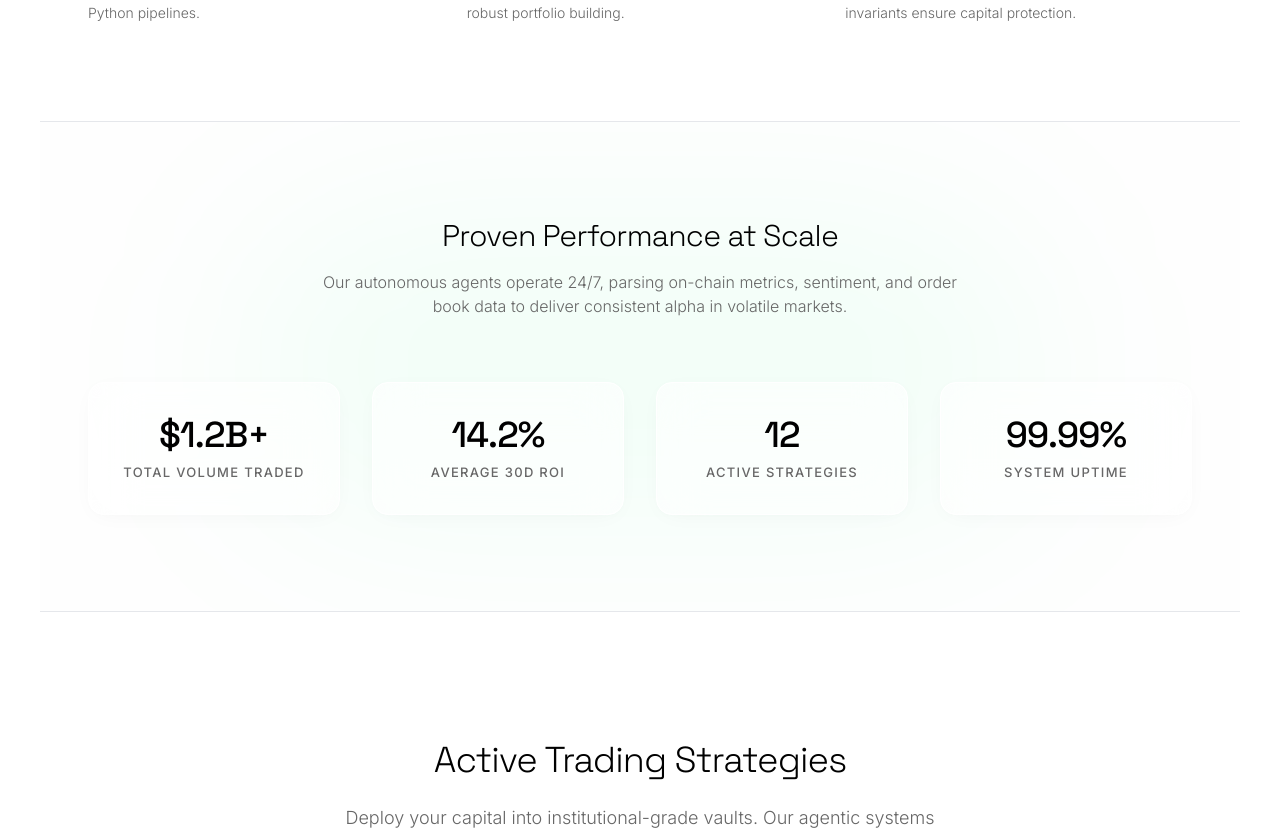
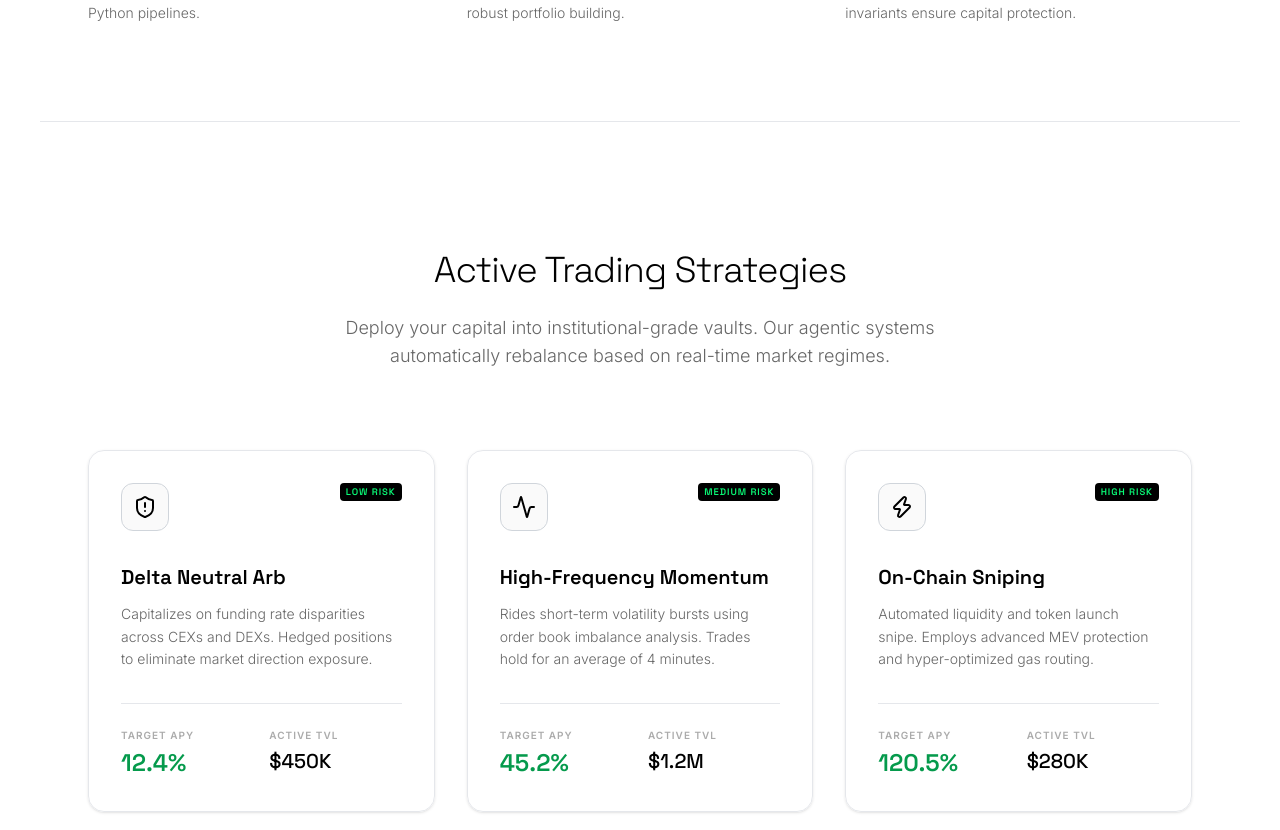
Before and after one commit to nakamabyte/mythos-client, a Next.js app: page / in a window 1280 px wide. Shown: the part 1040-1870 px from the top of the page. Built offline with nearby package versions, Linux system fonts and the light colour scheme; no server answers; the database is empty.

Commit message:
refactor: remove StatsSection component from the home page

```diff
--- a/src/app/page.tsx
+++ b/src/app/page.tsx
@@ -2,7 +2,6 @@ import AnnouncementBar from "@/components/layout/AnnouncementBar";
 import TopBar from "@/components/layout/TopBar";
 import Hero from "@/components/features/Hero";
 import MarketTicker from "@/components/features/MarketTicker";
-import StatsSection from "@/components/features/StatsSection";
 import StrategiesSection from "@/components/features/StrategiesSection";
 import HowItWorks from "@/components/features/HowItWorks";
 import SecuritySection from "@/components/features/SecuritySection";
@@ -45,7 +44,7 @@ export default function Home() {
           </div>
         </section>
 
-        <StatsSection />
+
         <StrategiesSection />
         <HowItWorks />
         <SecuritySection />
```
